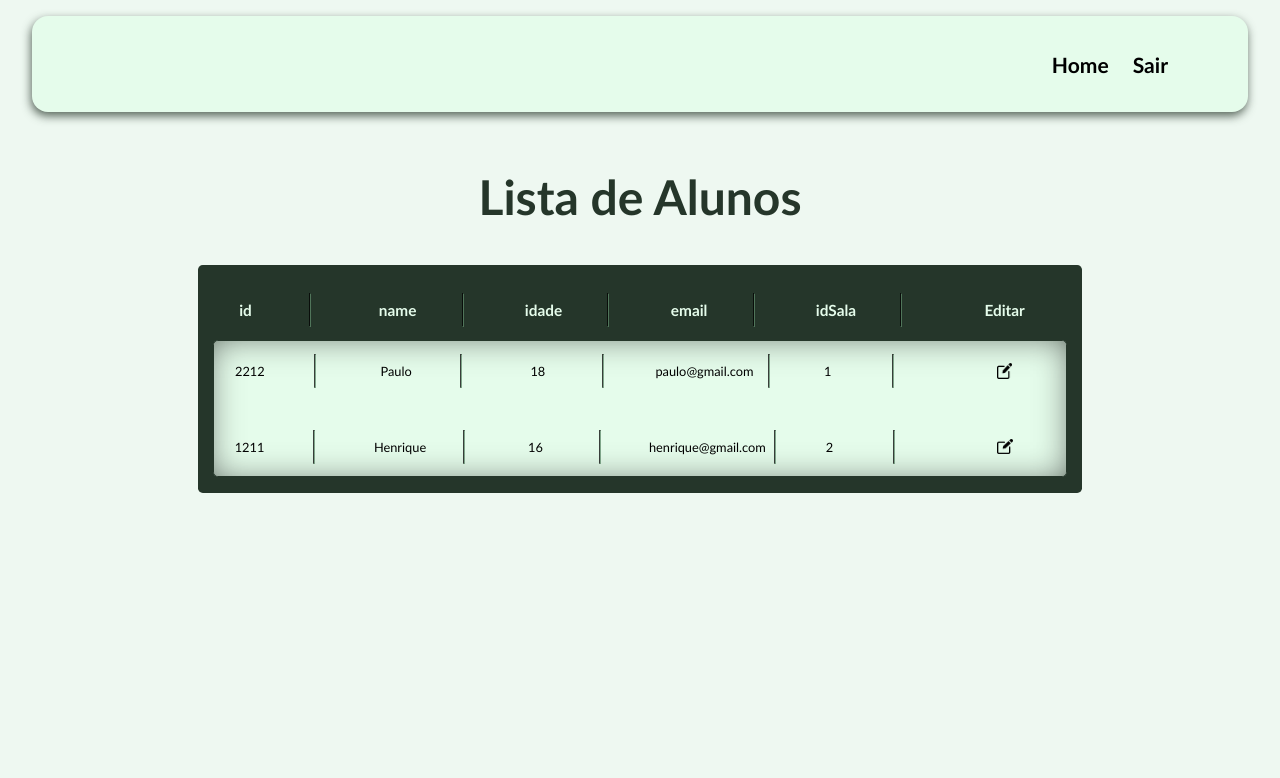
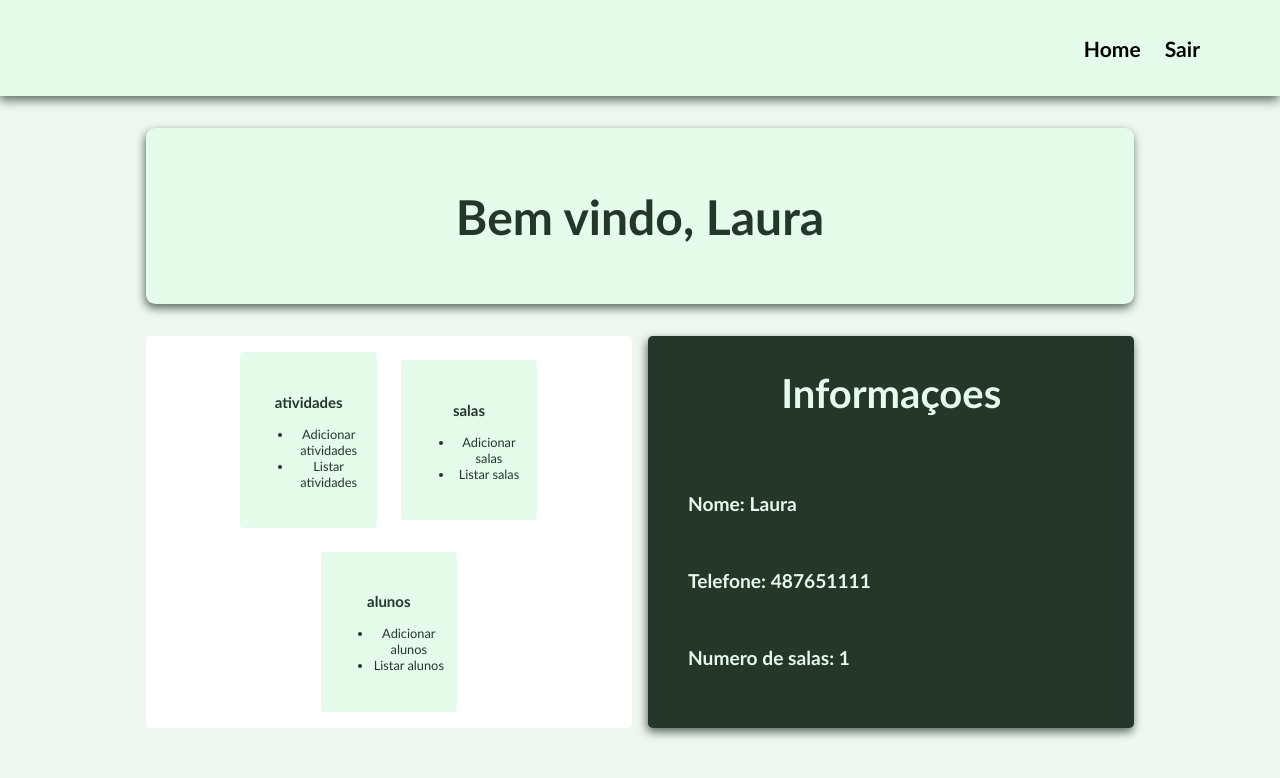
Before and after one commit to jhonicauan/ABP, a React (Vite) app in the folder projetoABP/: page / in a window 1280 px wide. Shown: the top 778 px of the page. Built offline with nearby package versions, Linux system fonts and the light colour scheme.

Commit message:
links adicionados e problemas de renderização resolvidos

```diff
--- a/projetoABP/package.json
+++ b/projetoABP/package.json
@@ -11,7 +11,8 @@
   },
   "dependencies": {
     "react": "^19.1.0",
-    "react-dom": "^19.1.0"
+    "react-dom": "^19.1.0",
+    "react-router-dom": "^7.6.2"
   },
   "devDependencies": {
     "@eslint/js": "^9.25.0",
--- a/projetoABP/src/App.css
+++ b/projetoABP/src/App.css
@@ -1,8 +1,13 @@
 html, body{
     font-family: 'Gill Sans', 'Gill Sans MT', Calibri, 'Trebuchet MS', sans-serif;
     max-height: 100%;
-    width: 100vw;
+    width: 100%;
     max-width: 100%;
     margin: 0;
     background-color:  rgb(238, 248, 241);
 }
+
+a{
+    text-decoration: none;
+    color: inherit;
+}
--- a/projetoABP/src/App.jsx
+++ b/projetoABP/src/App.jsx
@@ -2,14 +2,21 @@ import Homepage from './pages/homePage/homePage'
 import Mainheader from './components/main_header/main_header'
 import ListAlunosPage from './pages/listAlunosPage/listAlunosPage'
 import EditAlunosPage from './pages/editAlunosPage/editAlunosPage'
+import { BrowserRouter as Router,Route,Routes } from 'react-router-dom'
 import './App.css'
 
 function App() {
 
   return (
    <>
-    <Mainheader></Mainheader>
-    <ListAlunosPage></ListAlunosPage>
+    <Router>
+        <Mainheader></Mainheader>
+      <Routes>
+        <Route path='/' element={<Homepage></Homepage>}/>
+        <Route path='/listalunos' element={<ListAlunosPage></ListAlunosPage>}/>
+        <Route path='/editalunos' element={<EditAlunosPage></EditAlunosPage>}/>
+      </Routes>
+    </Router>
    </>
   )
 }
--- a/projetoABP/src/components/lista/lista.css
+++ b/projetoABP/src/components/lista/lista.css
@@ -89,6 +89,7 @@
     display: flex;
     justify-content: center;
     align-items:flex-end;
+    cursor: pointer;
 }
 
 .image_box img{
--- a/projetoABP/src/components/lista/lista.jsx
+++ b/projetoABP/src/components/lista/lista.jsx
@@ -1,6 +1,6 @@
 import './lista.css'
 import edit_icon from './images/edit_icon.png'
-
+import { Link } from 'react-router-dom'
 export default function Lista({entityList, keyException}) {
     const EntityKeys = Object.keys(entityList[0])
     const Keys = EntityKeys.filter(key => key != 'password' && key != keyException)
@@ -43,9 +43,11 @@ function ListContent({entityList, keyList}) {
                 </li>
                     ))}
                     <li>
+                        <Link to="/editalunos">
                          <div className='image_box'>
                         <img src={edit_icon} alt="edit_icon" />
                         </div>
+                        </Link>
                     </li>
         </ul>
             ))}
--- a/projetoABP/src/components/main_header/main_header.css
+++ b/projetoABP/src/components/main_header/main_header.css
@@ -3,11 +3,9 @@
     display: flex;
     justify-content: flex-end;
     align-items: center;
-    margin: 1rem 2rem;
     padding: 0 5em;
     max-height: 6em;
-    border-radius:1em;
-     box-shadow: -1px 4px 10px 0px rgba(37,54,42,0.75);
+    box-shadow: -1px 4px 10px 0px rgba(37,54,42,0.75);
 }
 
 .header_options{
--- a/projetoABP/src/components/main_header/main_header.jsx
+++ b/projetoABP/src/components/main_header/main_header.jsx
@@ -1,10 +1,10 @@
 import './main_header.css'
-
+import { Link } from 'react-router-dom'
 export default function Mainheader() {
     return(
        <div className="header">
             <ul className="header_options">
-                <li><h3>Home</h3></li>
+               <Link to="/"> <li><h3>Home</h3></li> </Link>
                 <li><h3>Sair</h3></li>
             </ul>
        </div>
--- a/projetoABP/src/pages/homePage/homePage.css
+++ b/projetoABP/src/pages/homePage/homePage.css
@@ -9,6 +9,8 @@ main{
     justify-content: center;
     align-items: center;
     font-size: 2em;
+    width: 80%;
+    padding: 0.5rem;
     background-color:  rgb(229, 252, 235);
     min-height: 5em;
     max-height: 10em;
@@ -29,14 +31,15 @@ main{
     justify-content: center;
     gap: 1.5em;
     border-radius: 0.3em;
-    margin: 2rem;
+    box-sizing: border-box;
     padding: 1em;
     flex-wrap: wrap;
-    width: 100%;
+    width: 40%;
 }
 
 .box_options{
     text-align: center;
+    width: 30%;
     font-size: clamp(0.5em, 1vw, 2em);
     background-color: rgb(229, 252, 235);
     box-sizing: border-box;
@@ -51,9 +54,7 @@ main{
     text-align: left;
     background-color: rgb(229, 252, 235);
     color: rgb(37, 54, 42);
-    padding: 4.5%;
     border-radius: 1em;
-    width: 25%;
     transition: all 0.2s linear;
     box-shadow: -1px 4px 10px 0px rgba(37,54,42,0.75);
     cursor: pointer;
@@ -68,7 +69,6 @@ main{
 
 
 .box_options:hover{
-    padding: 5%;
     color:  rgb(37, 54, 42);;
     box-shadow: -1px 4px 12px 0px rgba(37,54,42,0.75);
 }
@@ -77,23 +77,21 @@ main{
     color: rgb(229, 252, 235);
     display: flex;
     flex-direction: column;
-    width: 100%;
+    width: 40%;
     border-radius: 0.3em;
     background-color:  rgb(37, 54, 42);
-    margin: 2rem;
     min-height: 10em;
     box-shadow: -1px 4px 10px 0px rgba(37,54,42,0.75);
 }
 
 
 .geral_title{
+    width: 100%;
     display: flex;
     align-items: center;
     justify-content: center;
 }
 .geral_box h2{
-    width: 40%;
-    text-align: left;
     font-size: 2.5em;
     top: 0;
 }
@@ -101,13 +99,13 @@ main{
 .geral_box ul{
     display: flex;
     flex-direction: column;
-    gap: 2em;
+    gap: 0.2em;
 }
 
 .geral_box ul li{
     display: flex;
     align-items: center;
-    gap: 1em;
+    gap: 0.2em;
     list-style: none;
     font-size: 1.2em;
 }
@@ -118,3 +116,11 @@ main{
     aspect-ratio: 1 / 1;
     height: auto;
 }
+
+.interface{
+    display: flex;
+    width: 100%;
+    flex-direction: row;
+    justify-content: center;
+    gap: 1rem;
+}
--- a/projetoABP/src/pages/homePage/homePage.jsx
+++ b/projetoABP/src/pages/homePage/homePage.jsx
@@ -4,7 +4,7 @@ import { db } from '../../../db'
 import { adim } from '../../entities/adm'
 import { prof } from '../../entities/professor'
 import './homePage.css'
-
+import { Link } from 'react-router-dom'
 export default function Homepage({entity = 'professores', id = 2}) {
     const user = adim.find(entity,id)
     const Options = {
@@ -17,14 +17,15 @@ export default function Homepage({entity = 'professores', id = 2}) {
         <>
         <main>
             <Welcomeback name={user.name}></Welcomeback>
-            <div className='options'>
-               {Options[entity].map(optionItem =>
-               <Boxoptions entity={optionItem}></Boxoptions>
-               )}
+            <div className='interface'>
+                <div className='options'>
+                {Options[entity].map(optionItem =>
+                <Boxoptions entity={optionItem}></Boxoptions>
+                )}
+                </div>
+                <Geralinfos entity={entity} user={user}></Geralinfos>
             </div>
         </main>
-         <Geralinfos entity={entity} user={user}></Geralinfos>
-
         </>
          )
 }
@@ -37,20 +38,13 @@ function Welcomeback({name}){
     )
 }
 function Boxoptions({entity}){
-    const [clicked, setClicked] = useState(false)
-    function handleclick(e) {
-        e.target.classList.toggle("active")
-        setClicked(prev => prev = !prev)
-    }
     return(
-        <div className='box_options' onClick={handleclick}>
+        <div className='box_options'>
             <h3>{entity}</h3>
-            {clicked &&
             <ul>
-            <li>Adicionar {entity}</li>
-            <li>Listar {entity}</li>
+           <Link to={`/add${entity}`}> <li>Adicionar {entity}</li> </Link>
+            <Link to={`/list${entity}`}><li>Listar {entity}</li></Link>
             </ul>
-            }
         </div>
     )
 }
@@ -111,7 +105,9 @@ function Geralinfos({entity, user}){
 
     return(
         <div className='geral_box'>
-            <h2>Informaçoes</h2>
+            <div className='geral_title'>
+                <h2>Informaçoes</h2>
+            </div>
                 {entity == 'administrador' && <InfosAdm/>}
                 {entity == 'alunos' && <InfosAluno user={user}/>}
                 {entity == 'professores' && <InfosProfessor user={user}/>}
```
Also changed, not shown: 1 other file (tests, documents, lock files or other folders).
